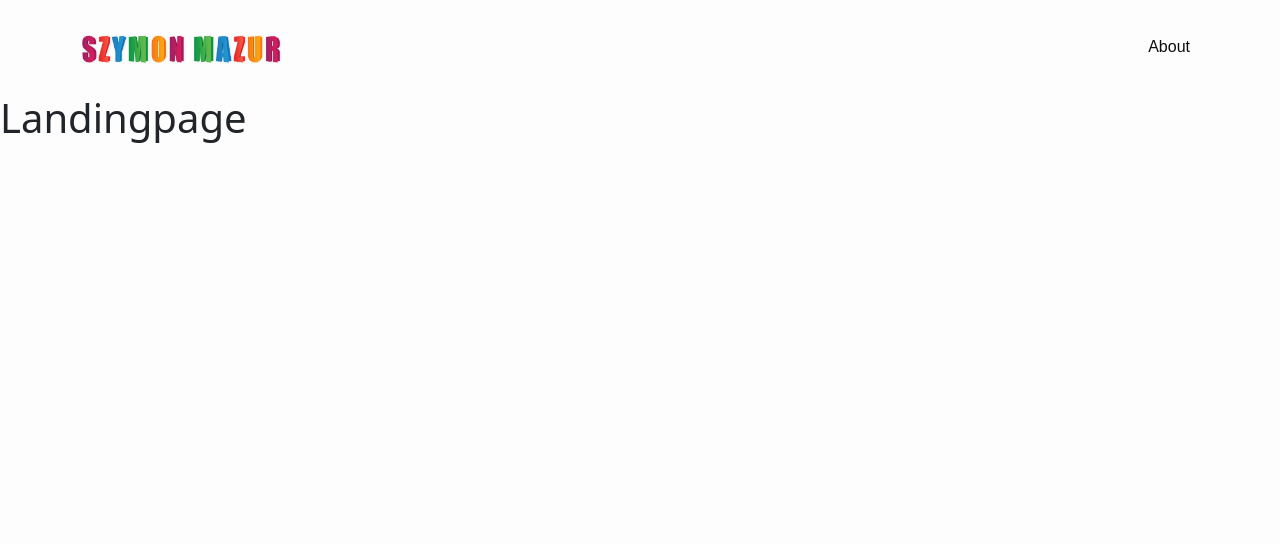
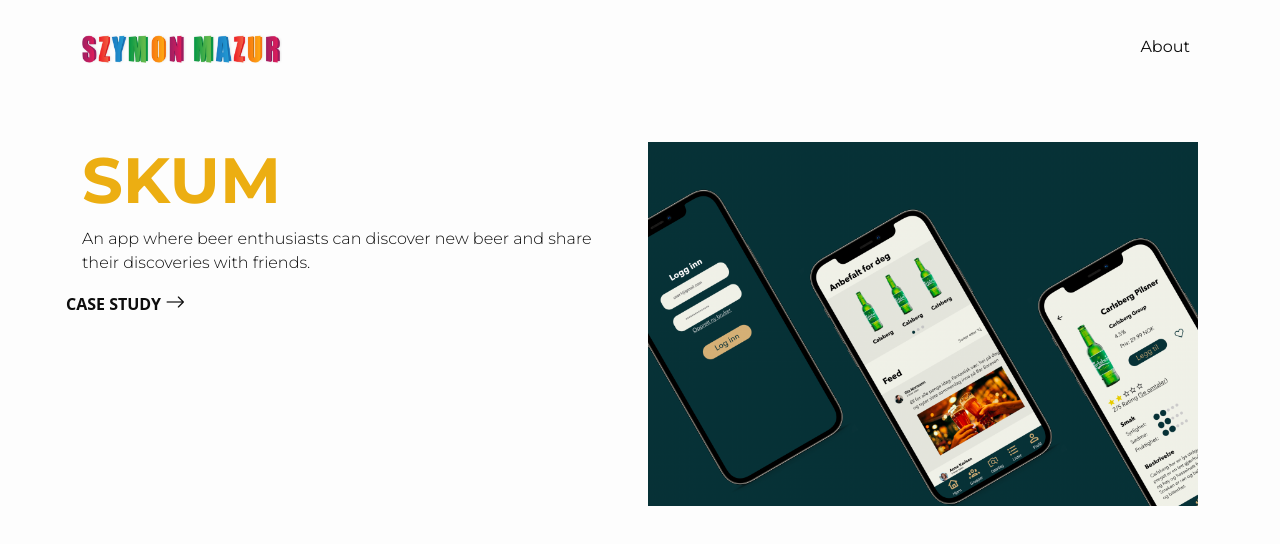
Before and after one commit to SzymonMazur/test-portofolio, a Vue app in the folder portfolio-site/: page / in a window 1280 px wide. Shown: the top 544 px of the page. Built offline with nearby package versions, Linux system fonts and the light colour scheme.

Commit message:
Skum case study added

```diff
--- a/portfolio-site/src/assets/css/main.css
+++ b/portfolio-site/src/assets/css/main.css
@@ -1,3 +1,5 @@
+@import url('https://fonts.googleapis.com/css2?family=Montserrat:wght@100;200;300;400;700&display=swap');
 body{
     background-color: #FDFDFD !important;
+    font-family: 'Montserrat', sans-serif;
 }
--- /dev/null
+++ b/portfolio-site/src/components/case-studies/CaseItem.vue
@@ -0,0 +1,55 @@
+<template>
+        <div class=" col-12 col-sm-12 col-m-6 col-lg-6">
+            <h1 :class="titleClass">{{title}}</h1>
+            <p :class="pClass">{{description}}</p>
+            <router-link :to="pathLink" class="nav-link">
+                <p class="case-study-link h6">
+                CASE STUDY  <i class="bi bi-arrow-right"></i>
+            </p>
+            </router-link>
+        </div>
+        <div class="col-12 col-sm-12 col-m-6 col-lg-6 ">
+            <img :src="require(`@/assets/images/${img}`)" alt="Case study image" class="img-fluid" >
+        </div>
+</template>
+
+<script>
+export default {
+    props: {
+        title: String,
+        description: String,
+        img: String,
+        titleClass: String,
+        pClass: String,
+        pathLink: String
+    }
+}
+</script>
+
+<style scoped>
+.nav-link{
+    color: #0D0D0D;
+    margin-left: -1rem;
+    -webkit-transition: margin 0.5s ease-out;
+    -moz-transition: margin 1s ease-out;
+    -o-transition: margin 1s ease-out;
+}
+.bi-arrow-right{
+    font-size: 20px;
+}
+.case-study-link{
+    margin: 0;
+    font-size: 16px;
+    font-weight: 600;
+}
+
+.nav-link:hover{
+    color: #B11E61;
+}
+
+.case-study-link:hover{
+    color: #B11E61;
+    cursor:pointer;
+    margin-top: -5px;
+}
+</style>
--- /dev/null
+++ b/portfolio-site/src/components/case-studies/SkumList.vue
@@ -0,0 +1,36 @@
+<template>
+    <div class="row justify-content-md-center g-3">
+    <case-item
+    v-for="skum in skumCaseStudy" :key="skum"
+    :title="skum.title"
+    :description="skum.description"
+    :img="skum.image"
+    :titleClass="skum.titleClass"
+    :pClass="skum.pClass"
+    :pathLink="skum.path"
+    >
+    </case-item>
+    </div>
+</template>
+
+<script>
+import CaseItem from './CaseItem.vue'
+export default {
+  components: { CaseItem },
+    setup(){
+
+        const skumCaseStudy= [
+            {
+                title: 'SKUM',
+                description: 'An app where beer enthusiasts can discover new beer and share their discoveries with friends.',
+                image: 'skum-landing-image.png',
+                titleClass: 'skum-title',
+                pClass: 'skum-des',
+                path: '/skumcase'
+            }
+        ]
+
+        return { skumCaseStudy }
+    }
+}
+</script>
--- a/portfolio-site/src/views/LandingPage.vue
+++ b/portfolio-site/src/views/LandingPage.vue
@@ -1,3 +1,29 @@
 <template>
-    <h1>Landingpage</h1>
+
+        <section class="container pt-5">
+            <skum-list></skum-list>
+        </section>
 </template>
+
+<script>
+import SkumList from '@/components/case-studies/SkumList.vue'
+export default {
+  components: { SkumList },
+
+}
+</script>
+
+<style>
+.skum-title{
+    color: #ECAE12 !important;
+    font-weight: bold;
+    font-size: 64px;
+    font-family: 'Montserrat', sans-serif;
+}
+
+.skum-des{
+    color: #0D0D0D !important;
+    font-weight: 300;
+    font-family: 'Montserrat', sans-serif;
+}
+</style>
--- a/portfolio-site/src/views/SkumCase.vue
+++ b/portfolio-site/src/views/SkumCase.vue
@@ -1,4 +1,3 @@
 <template>
     <h2>Skum case</h2>
-    <h2>asdjashdhasd</h2>
 </template>
```
Also changed, not shown: portfolio-site/src/assets/images/skum-landing-image.png (added).
